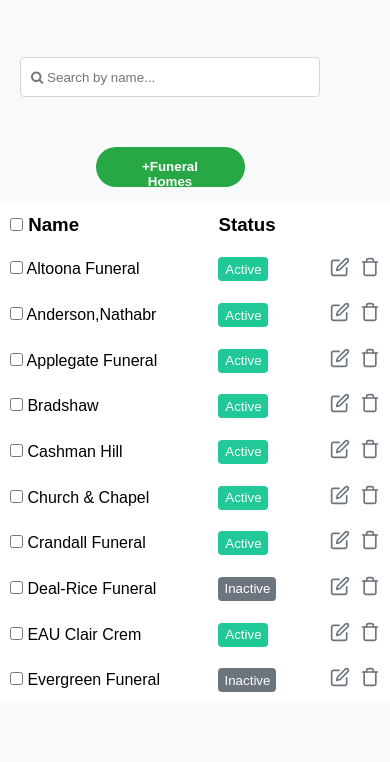
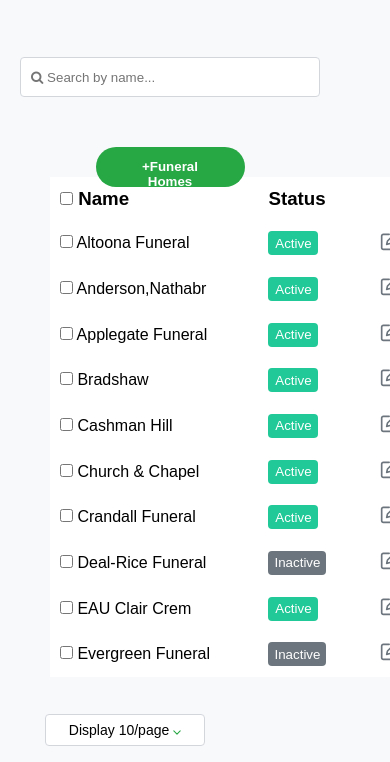
Before and after one commit to Vysakhdn/Funeral-Homes-3a, a plain HTML site: page index.html in a window 390 px wide. Shown: the part 326-1088 px from the top of the page. Drawn offline with Linux system fonts and the light colour scheme.

Commit message:
responsive

```diff
--- a/Funeral Homes 3a.css
+++ b/Funeral Homes 3a.css
@@ -100,7 +100,7 @@ img{
 }
 table {
     height: 500px;
-    width: 1200px;
+    width: 100%;
     margin-left: 50px;
     border-collapse: separate;
     border-spacing: 0 15px;
@@ -391,7 +391,8 @@ only screen and (max-width: 700px),
   table {
   border-collapse: collapse;
     width: 100%;
-    margin: 26px 50px 50px 0px;
+    /* margin: 26px 50px 50px 0px; */
+    margin-bottom: 25px;
     font-family: 'Roboto', sans-serif;
     border-top: 50px;
 }
```
